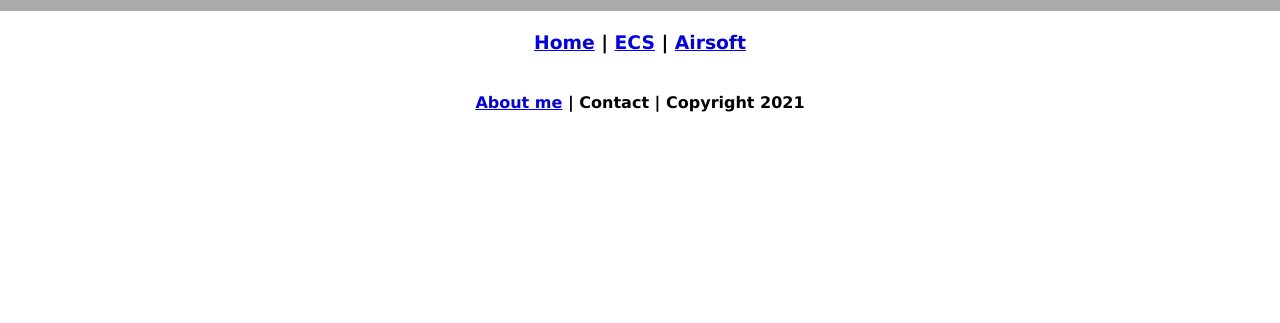
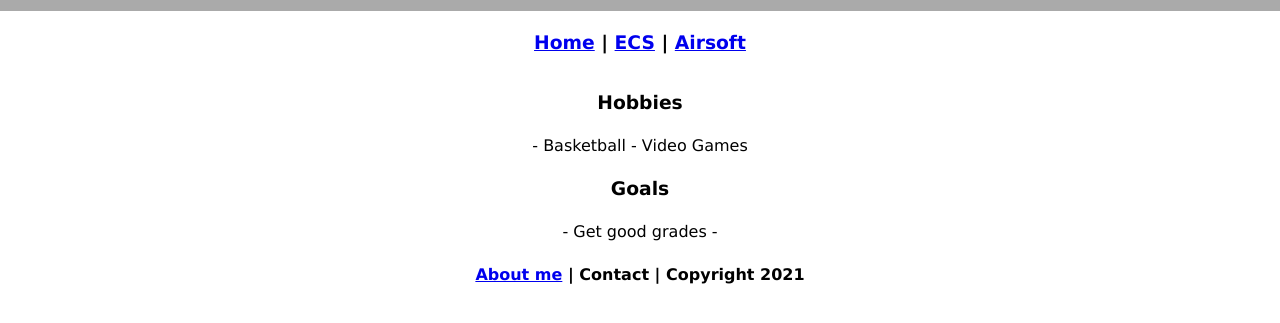
Before and after one commit to killrsushi/ecs-portfolio, a plain HTML site: page aboutme.html in a window 1280 px wide. Shown: the part 69-392 px from the top of the page. Drawn offline with Linux system fonts and the light colour scheme.

Commit message:
Update aboutme.html

```diff
--- a/aboutme.html
+++ b/aboutme.html
@@ -15,10 +15,15 @@
             <h3> <a href="index.html">Home</a> | <a href="ecs/index.html">ECS</a> | <a href="airsoft/index.html">Airsoft</a></h3>
          </div>
          <div class="content">
-
+            <h3>Hobbies</h3>
+            - Basketball
+            - Video Games
+            <h3>Goals</h3>
+            - Get good grades
+            -
          </div>
          <div class="footer">
-            <h4><a href="aboutme.html">About me</a> | Contact | Copyright 2021</h4>
+            <h4><a href="../aboutme.html">About me</a> | Contact | Copyright 2021</h4>
          </div>
       </div>
    </body>
```
